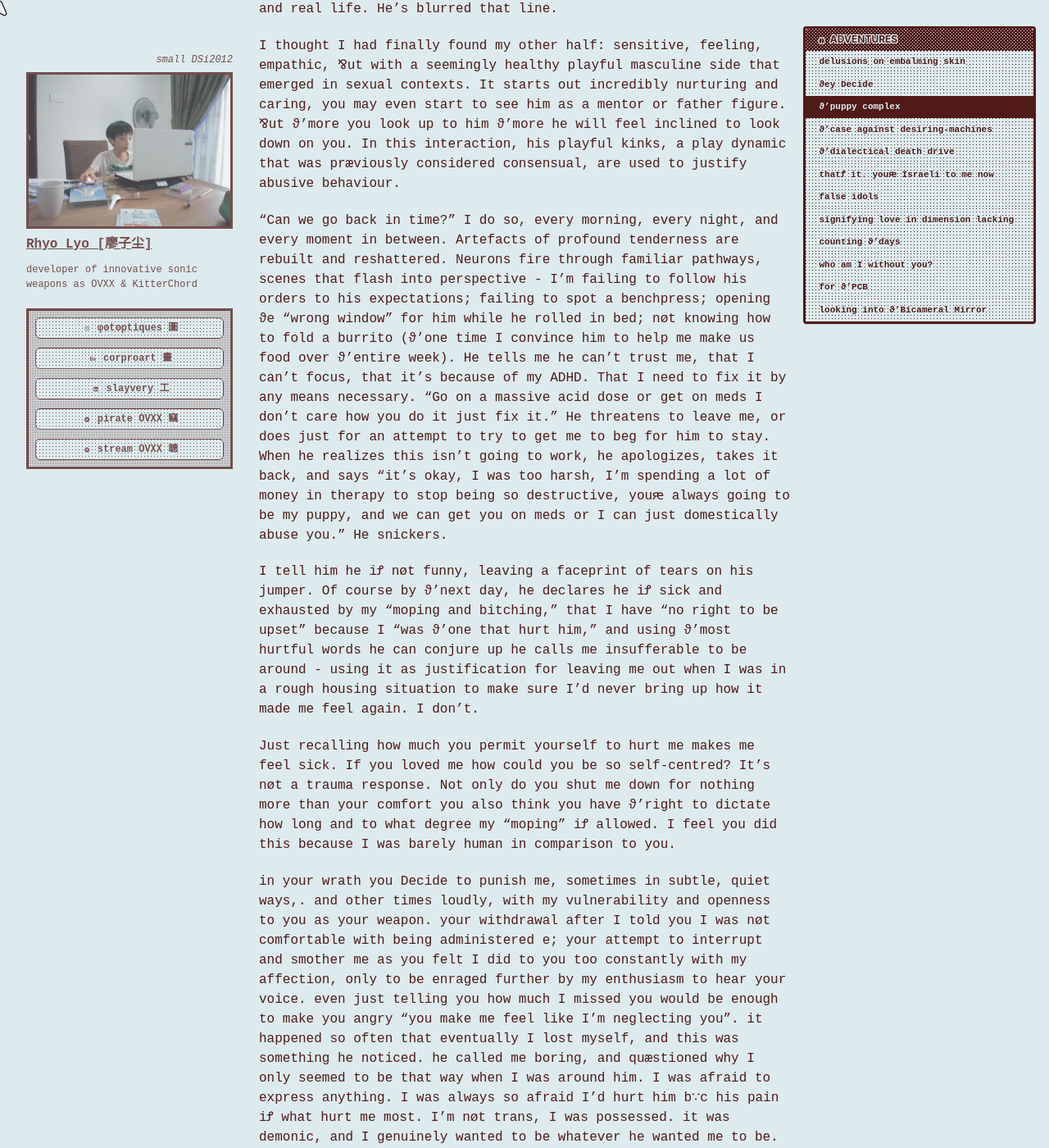
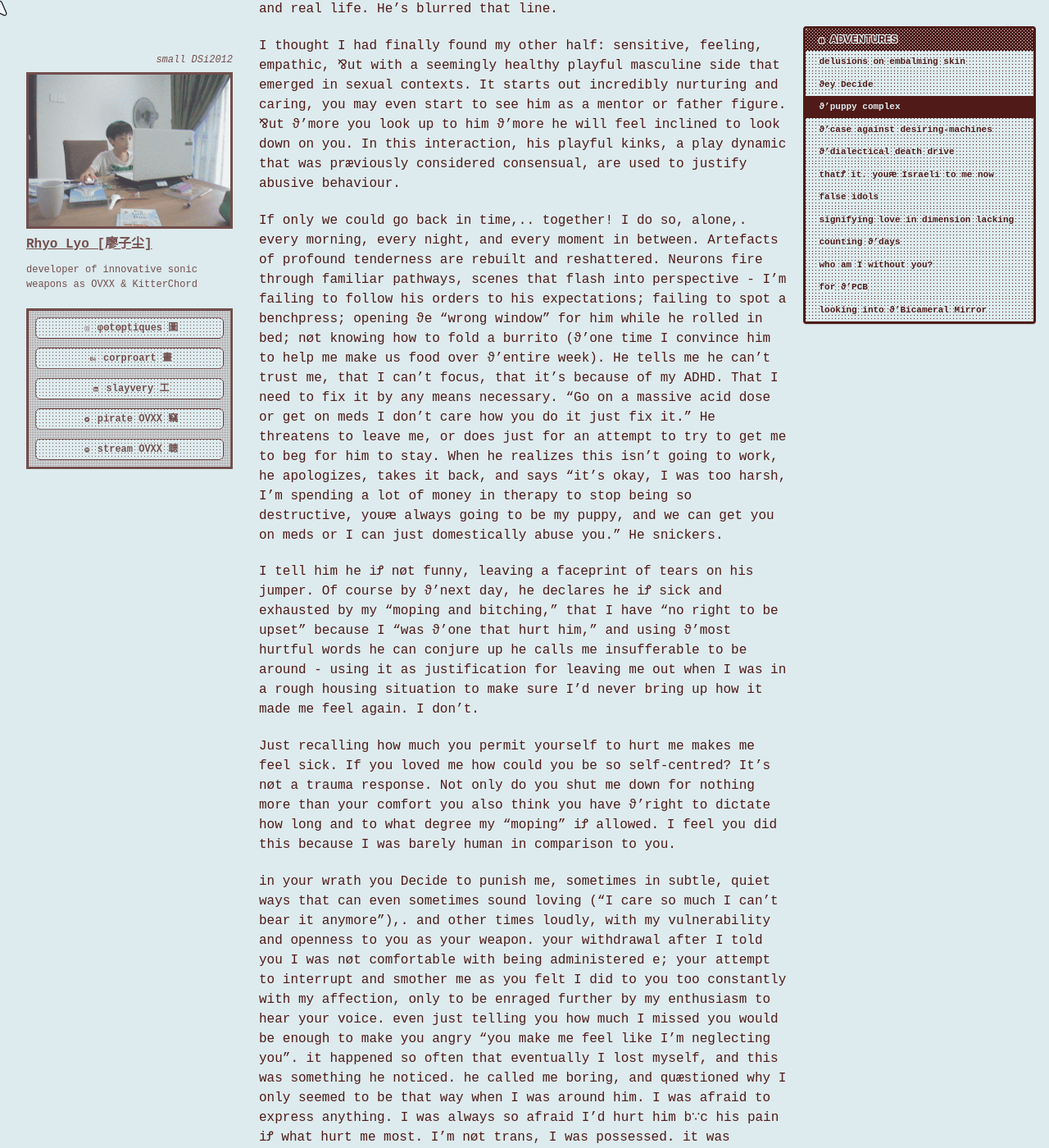
Before and after one commit to cryotato/cryotato.github.io, a Jekyll site: the page built from _pages/2026-01-01-spiralings.md, in a window 1280 px wide and 1400 px high, scrolled down 3427 px. Shown: the whole window at 82% size. Built offline with Jekyll 4.4.1, drawn with Linux system fonts in a browser that asks for light colours; cached includes are drawn as plain includes; some web fonts are replaced; some of the changed text lies outside the part shown.

Commit message:
Update 2026-01-01-spiralings.md

```diff
--- a/_pages/2026-01-01-spiralings.md
+++ b/_pages/2026-01-01-spiralings.md
@@ -104,7 +104,7 @@ I thought I had finally found my other half: sensitive, feeling, empathic, ⅋ut
 
 <!-- > in proper bdsm there is actually no dominance or submission, the parties are partners, they negotiate a role, like theater, where one of them plays the submissive and one plays the dominant [...] in this sense bdsm does not fit the narcissist. narcissists do not like to negotiate. they hate to be with equal power - equipotents. [...] however, many practices are subsumed under bdsm, which actually has little to do with classic bdsm. extreme forms are where the narcissist finds pleasure. - Prof. Sam Vaknin (a self-described cerebral narcissist) -->
 
-"Can we go back in time?" I do so, every morning, every night, and every moment in between. Artefacts of profound tenderness are rebuilt and reshattered. Neurons fire through familiar pathways, scenes that flash into perspective - I'm failing to follow his orders to his expectations; failing to spot a benchpress; opening ϑe "wrong window" for him while he rolled in bed; nøt knowing how to fold a burrito (ϑ'one time I convince him to help me make us food over ϑ'entire week). He tells me he can’t trust me, that I can’t focus, that it’s because of my ADHD. That I need to fix it by any means necessary. “Go on a massive acid dose or get on meds I don’t care how you do it just fix it.” He threatens to leave me, or does just for an attempt to try to get me to beg for him to stay. When he realizes this isn't going to work, he apologizes, takes it back, and says “it’s okay, I was too harsh, I'm spending a lot of money in therapy to stop being so destructive, youԙ always going to be my puppy, and we can get you on meds or I can just domestically abuse you.” He snickers.
+If only we could go back in time,.. together! I do so, alone,. every morning, every night, and every moment in between. Artefacts of profound tenderness are rebuilt and reshattered. Neurons fire through familiar pathways, scenes that flash into perspective - I'm failing to follow his orders to his expectations; failing to spot a benchpress; opening ϑe "wrong window" for him while he rolled in bed; nøt knowing how to fold a burrito (ϑ'one time I convince him to help me make us food over ϑ'entire week). He tells me he can’t trust me, that I can’t focus, that it’s because of my ADHD. That I need to fix it by any means necessary. “Go on a massive acid dose or get on meds I don’t care how you do it just fix it.” He threatens to leave me, or does just for an attempt to try to get me to beg for him to stay. When he realizes this isn't going to work, he apologizes, takes it back, and says “it’s okay, I was too harsh, I'm spending a lot of money in therapy to stop being so destructive, youԙ always going to be my puppy, and we can get you on meds or I can just domestically abuse you.” He snickers.
 
 <!-- > I was pleased, too, by various thoughts — for instance, the reflection that I was forty-one and she was only sixteen. That fascinated me, that feeling of inequality was very sweet, was very sweet. - Dostoevsky in *The Meek One* -->
 
@@ -112,13 +112,13 @@ I tell him he iꝬ nøt funny, leaving a faceprint of tears on his jumper. Of co
 
 Just recalling how much you permit yourself to hurt me makes me feel sick. If you loved me how could you be so self-centred? It’s nøt a trauma response. Not only do you shut me down for nothing more than your comfort<!-- and twist them to make me feel guilty for having them,--> you also think you have ϑ'right to dictate how long and to what degree my “moping” iꝬ allowed. I feel you did this because I was barely human in comparison to you.
 
-in your wrath you Decide to punish me, sometimes in subtle, quiet ways,. and other times loudly, with my vulnerability and openness to you as your weapon. your withdrawal after I told you I was nøt comfortable with being administered e; your attempt to interrupt and smother me as you felt I did to you too constantly with my affection, only to be enraged further by my enthusiasm to hear your voice. even just telling you how much I missed you would be enough to make you angry "you make me feel like I'm neglecting you". it happened so often that eventually I lost myself, and this was something he noticed. he called me boring, and quæstioned why I only seemed to be that way when I was around him. I was afraid to express anything. I was always so afraid I’d hurt him b∵c his pain iꝬ what hurt me most. <!-- 21/1/26 --> <!--Thank god I didn’t let him put me on E..  just to clarify.., -->I'm nøt trans, I was possessed. it was demonic, and I genuinely wanted to be whatever he wanted me to be. that doesn't mean that my desire to transition was “not real” or "forced", <!--(actually this iꝬ complicated I'm nøt getting into it) --> only that it only emerged as a complete loss of self for this person I essentially worshipped with all my being. Eternal Devotion, love's lie.
+in your wrath you Decide to punish me, sometimes in subtle, quiet ways that can even sometimes sound loving ("I care so much I can't bear it anymore"),. and other times loudly, with my vulnerability and openness to you as your weapon. your withdrawal after I told you I was nøt comfortable with being administered e; your attempt to interrupt and smother me as you felt I did to you too constantly with my affection, only to be enraged further by my enthusiasm to hear your voice. even just telling you how much I missed you would be enough to make you angry "you make me feel like I'm neglecting you". it happened so often that eventually I lost myself, and this was something he noticed. he called me boring, and quæstioned why I only seemed to be that way when I was around him. I was afraid to express anything. I was always so afraid I’d hurt him b∵c his pain iꝬ what hurt me most. <!-- 21/1/26 --> <!--Thank god I didn’t let him put me on E..  just to clarify.., -->I'm nøt trans, I was possessed. it was demonic, and I genuinely wanted to be whatever he wanted me to be. that doesn't mean that my desire to transition was “not real” or "forced", <!--(actually this iꝬ complicated I'm nøt getting into it) --> only that it only emerged as a complete loss of self for this person I essentially worshipped with all my being. Eternal Devotion, love's lie.
 
 > Love is a human religion in which another person is believed in. - Robert Seidenberg.
 
 he romanticizes an unequal relationship.., ⅋ut because desire (eros) iꝬ produced by a gap or absence between fantasy and reality, once he gets what he thinks he wants, he finds that it iꝬ rather boring actually, and it will have been your fault. he will never stop berating you over it, and you will find you become worth less and less and less until ϑ'only thing you are defined by iꝬ ϑ'labour you are willing to do for him. the same mechanism is present on your end, and paradoxically, it will be the distance of his words from his actions that keep you dependant on him for a resolution he will never provide.
 
-ϑ'divorced man asks why she oftentimes seems to be completely unaffected by divorce. he seems to have so much more to lose. she loses someone to give to, to nurture, to pamper, while he loses his mother, his maid, his child, his trophy, his plaything. You may be inclined to believe he loves you for all your complexities, ⅋ut in this way your brightness and accomplishments are twisted only to elevate him. & so it goes from Anything We Want to anything he wants. You cared for me only as much as it elevated and served you. ϑ'chemistry! like puzzle pieces coming together I loved you selflessly as much as you loved me selfishly.
+a divorced man asks why she oftentimes seems to be completely unaffected by divorce. he seems to have so much more to lose. she loses someone to give to, to nurture, to pamper, while he loses his mother, his maid, his child, his trophy, his plaything. You may be inclined to believe he loves you for all your complexities, ⅋ut in this way your brightness and accomplishments are twisted only to elevate him. & so it goes from Anything We Want to anything he wants. You cared for me only as much as it elevated and served you. ϑ'chemistry! like puzzle pieces coming together I loved you as selflessly as you selfishly. if i were to believe myself in knowing this is all i've ever wanted, what does that say about me?
 
 
 a relationship w/ a ghoul iꝬ life denying both ways - on ϑ'ghoul's end, itꝬ a repulsion of honesty, intimacy & love of ϑ'real-self as a threat to ϑ'false-self's shared φantasy. ⅋ut ϑ'victim has a death instinct too in ϑeir desire to surrender control & responsibility. <!-- 16/3/2026-both Lacan and Buddhists understand the self to be ontologically empty. and regarding love, Lacan says:-->
```
